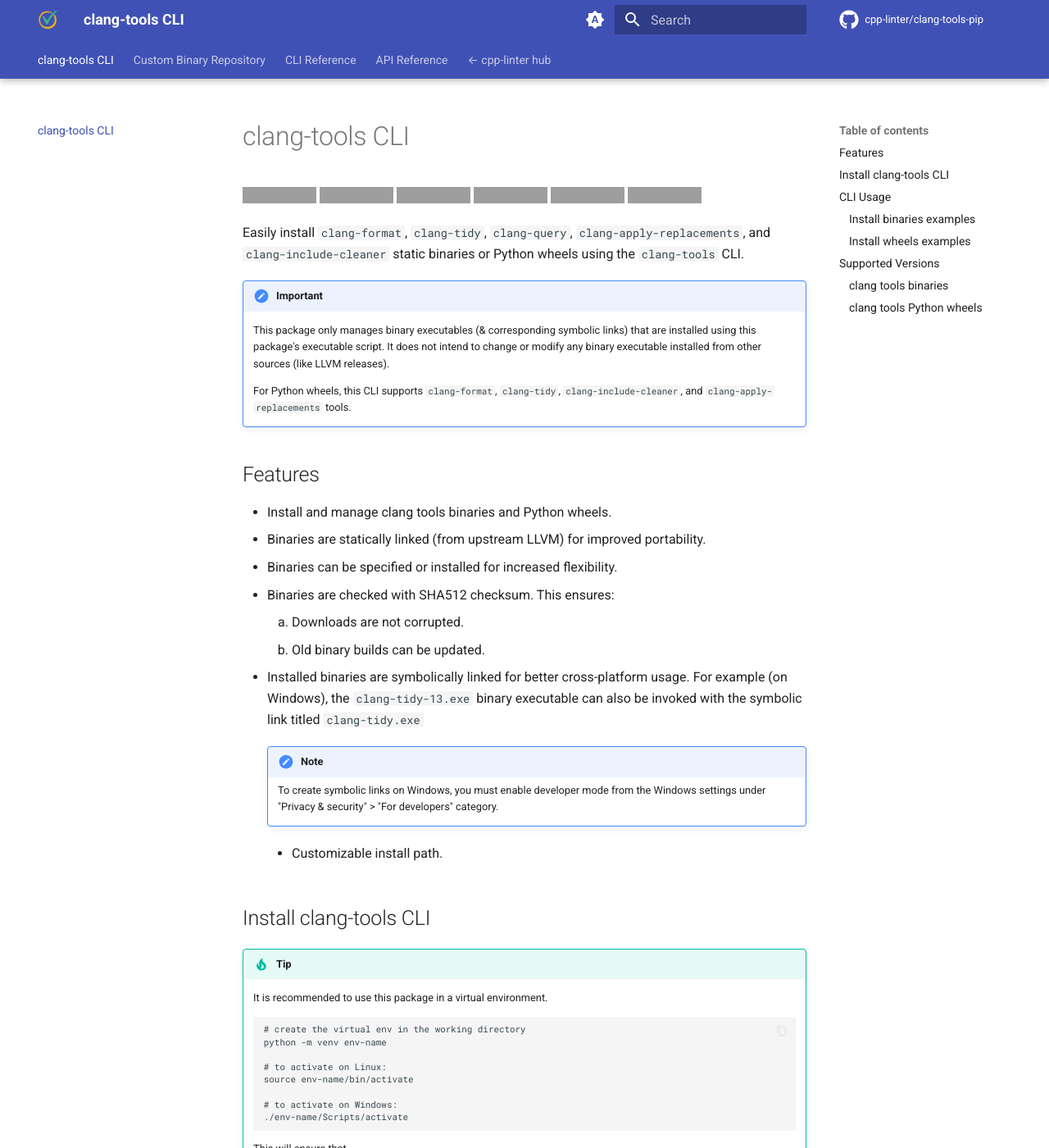
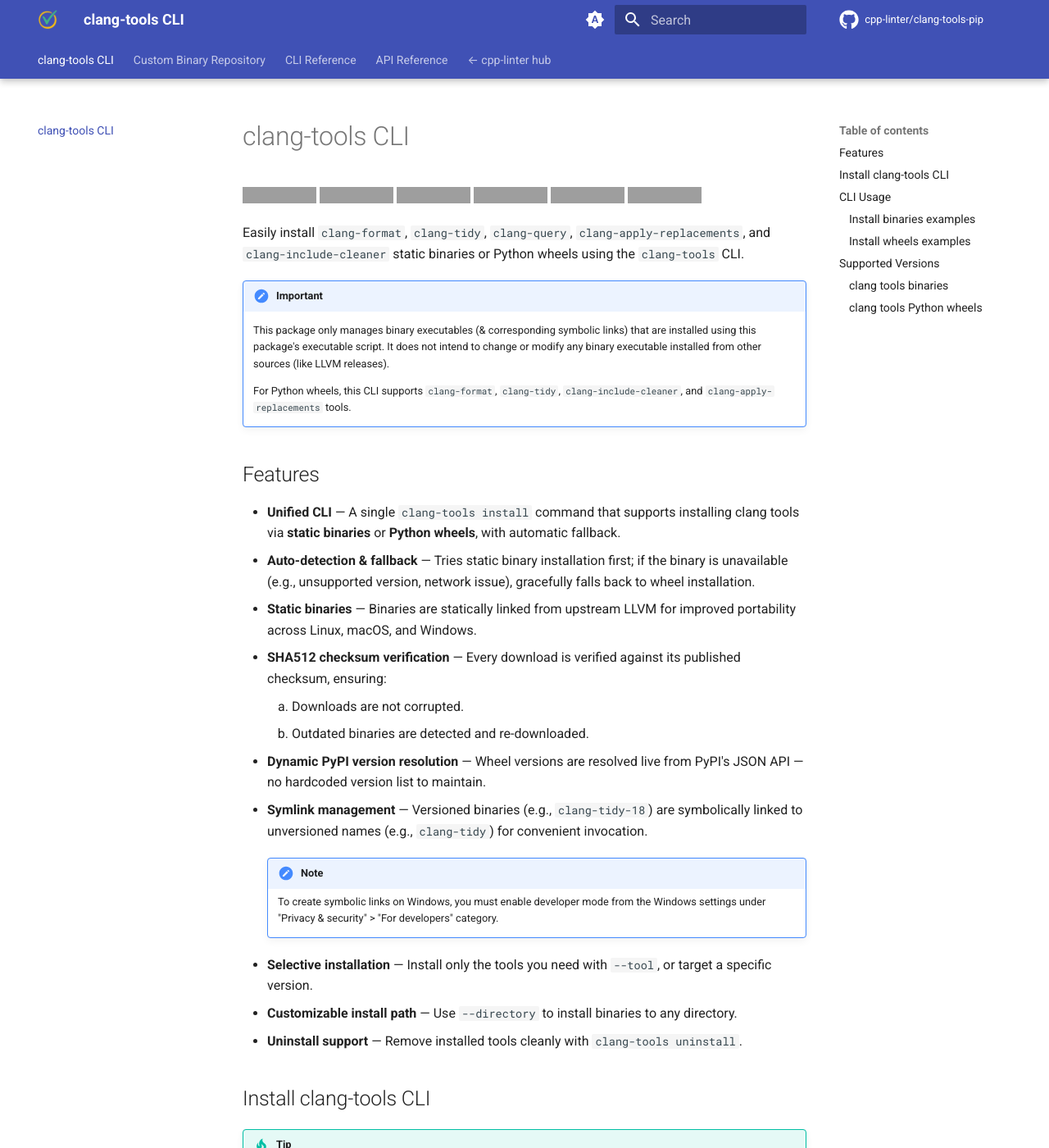
Before and after one commit to cpp-linter/clang-tools-pip, an MkDocs documentation site: the page built from docs/index.md, in a window 1280 px wide and 1400 px high. Shown: the whole window at 82% size. Built offline with MkDocs 1.6.1 and Material for MkDocs 9.7.7, drawn with Linux system fonts in a browser that asks for light colours; comment, search, counter and statistics services are not loaded; grey boxes are pictures that could not be loaded.

Commit message:
docs: update feature section and add win-arm64 platform badge
- Rewrite feature section to accurately describe the project's capabilities
- Highlight unified CLI, auto-detection/fallback, dynamic PyPI resolution,
  symlink management, selective installation, and uninstall support
- Add win-arm64 to the platform badge in both README.md and docs/index.md

```diff
--- a/docs/index.md
+++ b/docs/index.md
@@ -2,7 +2,7 @@
 [![Test](https://github.com/cpp-linter/clang-tools-pip/actions/workflows/test.yml/badge.svg)](https://github.com/cpp-linter/clang-tools-pip/actions/workflows/test.yml)
 [![codecov](https://codecov.io/gh/cpp-linter/clang-tools-pip/branch/main/graph/badge.svg?token=40G5ZOIRRR)](https://codecov.io/gh/cpp-linter/clang-tools-pip)
 [![SonarCloud](https://sonarcloud.io/api/project_badges/measure?project=cpp-linter_clang-tools-pip&metric=alert_status)](https://sonarcloud.io/summary/new_code?id=cpp-linter_clang-tools-pip)
-[![Platform](https://img.shields.io/badge/platform-linux--64%20%7C%20linux--arm64%20%7C%20win--64%20%7C%20osx--64%20%7C%20osx--arm64%20-blue)](https://pypi.org/project/clang-tools/)
+[![Platform](https://img.shields.io/badge/platform-linux--64%20%7C%20linux--arm64%20%7C%20win--64%20%7C%20win--arm64%20%7C%20osx--64%20%7C%20osx--arm64-blue)](https://pypi.org/project/clang-tools/)
 [![Downloads](https://img.shields.io/pypi/dw/clang-tools)](https://pypistats.org/packages/clang-tools)
 
 Easily install `clang-format`, `clang-tidy`, `clang-query`,
@@ -20,21 +20,23 @@
 
 ## Features
 
-- Install and manage clang tools binaries and Python wheels.
-- Binaries are statically linked (from upstream LLVM) for improved portability.
-- Binaries can be specified or installed for increased flexibility.
-- Binaries are checked with SHA512 checksum. This ensures:
+- **Unified CLI** — A single `clang-tools install` command that supports installing clang tools via **static binaries** or **Python wheels**, with automatic fallback.
+- **Auto-detection & fallback** — Tries static binary installation first; if the binary is unavailable (e.g., unsupported version, network issue), gracefully falls back to wheel installation.
+- **Static binaries** — Binaries are statically linked from upstream LLVM for improved portability across Linux, macOS, and Windows.
+- **SHA512 checksum verification** — Every download is verified against its published checksum, ensuring:
     1. Downloads are not corrupted.
-    2. Old binary builds can be updated.
-- Installed binaries are symbolically linked for better cross-platform usage.
-  For example (on Windows), the `clang-tidy-13.exe` binary executable can
-  also be invoked with the symbolic link titled `clang-tidy.exe`
+    2. Outdated binaries are detected and re-downloaded.
+- **Dynamic PyPI version resolution** — Wheel versions are resolved live from PyPI's JSON API — no hardcoded version list to maintain.
+- **Symlink management** — Versioned binaries (e.g., `clang-tidy-18`) are symbolically linked to unversioned names (e.g., `clang-tidy`) for convenient invocation.
 
     !!! note
         To create symbolic links on Windows, you must enable developer mode
         from the Windows settings under "Privacy & security" > "For developers"
         category.
-- Customizable install path.
+
+- **Selective installation** — Install only the tools you need with `--tool`, or target a specific version.
+- **Customizable install path** — Use `--directory` to install binaries to any directory.
+- **Uninstall support** — Remove installed tools cleanly with `clang-tools uninstall`.
 
 ## Install clang-tools CLI
 
```
Also changed, not shown: README.md (+11 -10 lines).
